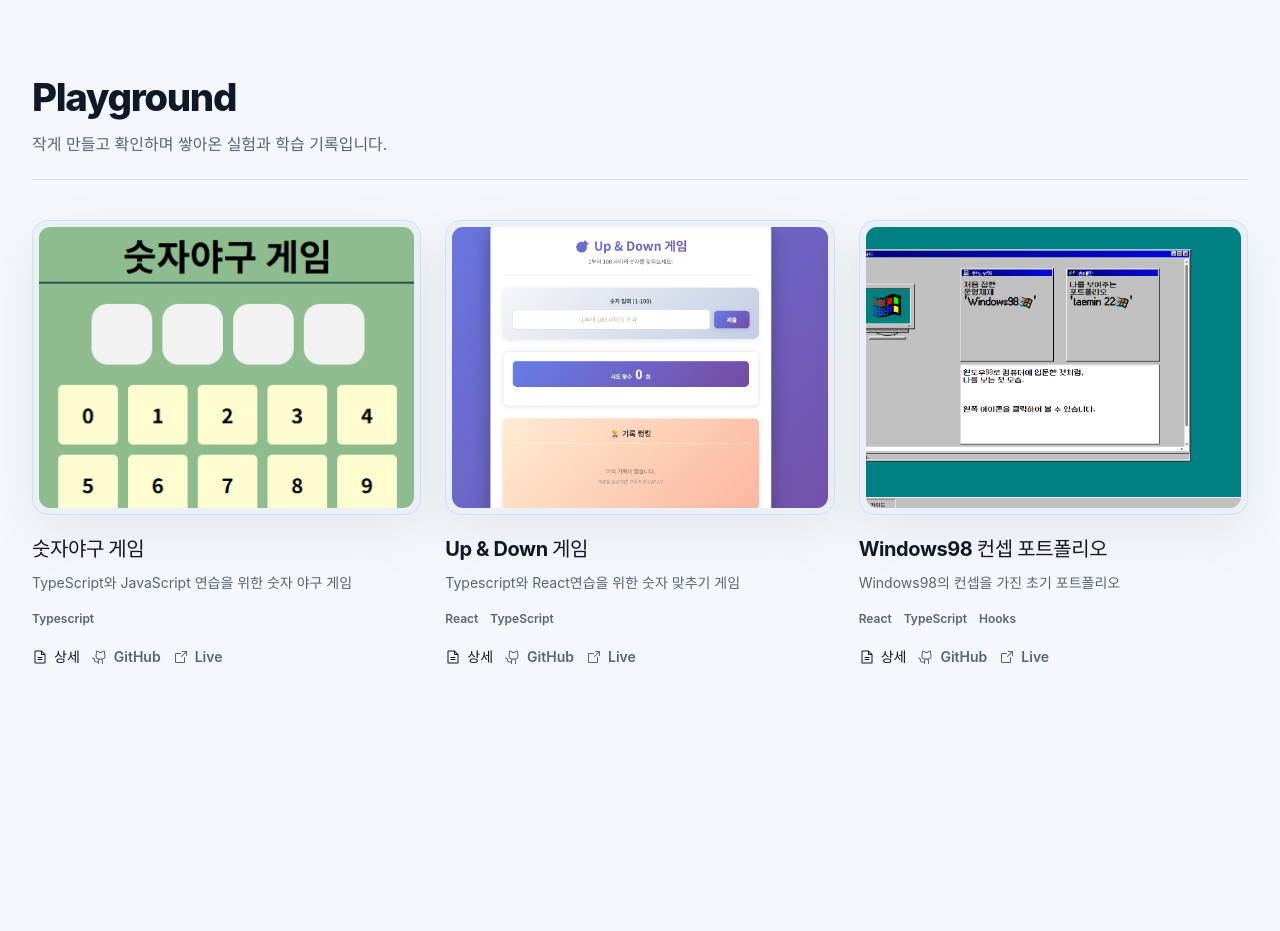
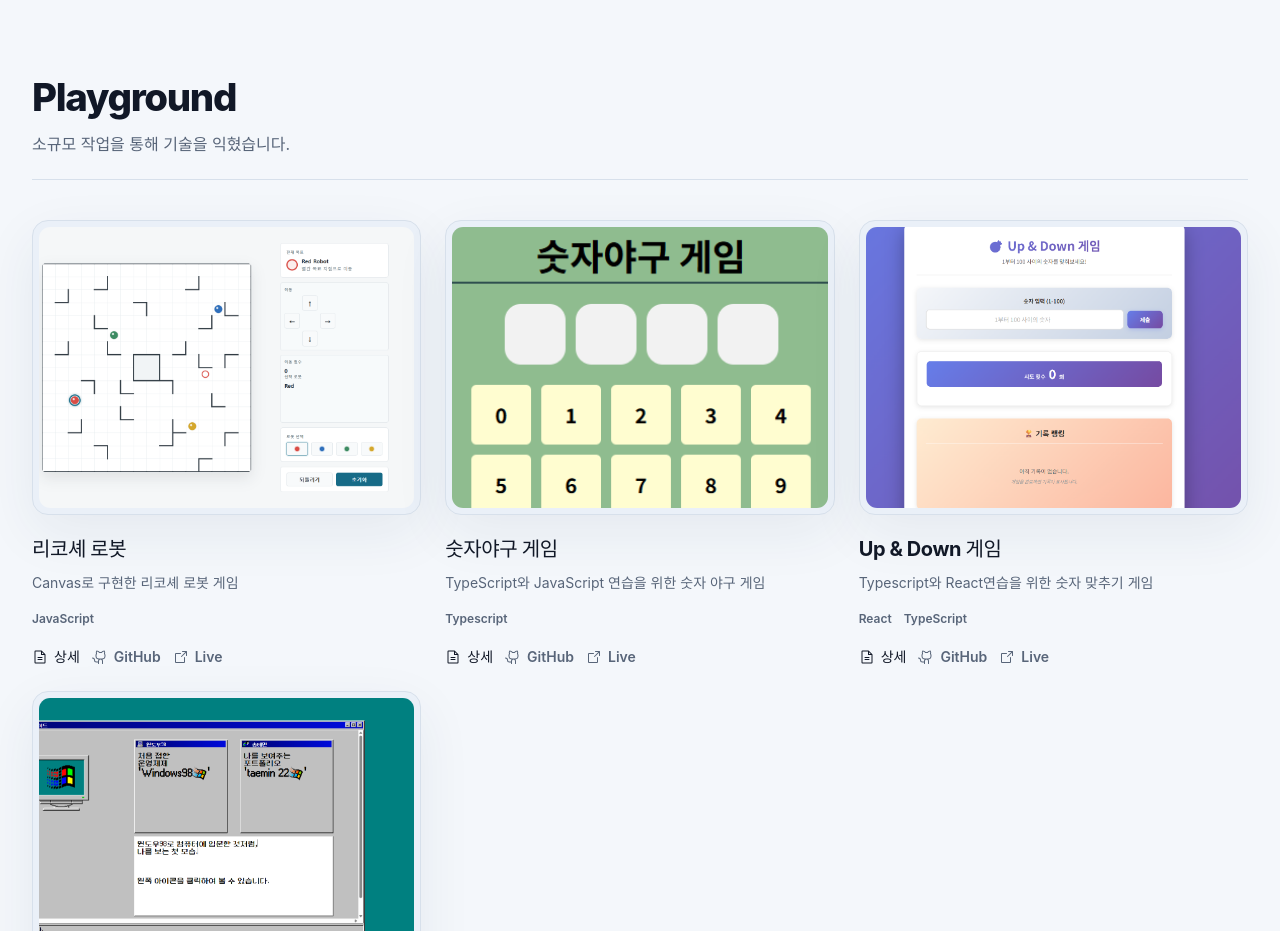
Before and after one commit to Taemin1234/mypage, a React (Vite) app: page / in a window 1280 px wide. Shown: the part 5300-6231 px from the top of the page. Before the commit the page ends 6111 px from the top, so only its background shows below. Built offline with nearby package versions, Linux system fonts and the light colour scheme.

Commit message:
내용 업데이트

```diff
--- a/src/components/Playground.tsx
+++ b/src/components/Playground.tsx
@@ -21,7 +21,7 @@ export function Playground() {
     <section className="mb-16 sm:mb-20 lg:mb-24">
       <div className="mb-8 border-b border-token pb-5 sm:mb-10">
         <h2 className="section-title">Playground</h2>
-        <p className="section-copy mt-3">작게 만들고 확인하며 쌓아온 실험과 학습 기록입니다.</p>
+        <p className="section-copy mt-3">소규모 작업을 통해 기술을 익혔습니다.</p>
       </div>
 
       <div className="flex snap-x snap-mandatory gap-5 overflow-x-auto pb-4 sm:gap-6 lg:grid lg:grid-cols-3 lg:overflow-visible lg:pb-0">
--- a/src/data/Playground.ts
+++ b/src/data/Playground.ts
@@ -53,4 +53,21 @@ export const experiments = [
       'JS 런타임 동작과 TS 타입 체크의 역할 차이를 체감하는 연습 프로젝트'
     ],
   },
+  {
+    id: 4,
+    name: '리코셰 로봇',
+    description: 'Canvas로 구현한 리코셰 로봇 게임',
+    tags: ['JavaScript'],
+    links: {
+      github: 'https://github.com/Taemin1234/richoche_robot',
+      live: 'https://taemin1234.github.io/richoche_robot/'
+    },
+    image: '/images/richoche-robot.png',
+    fullDescription: '다른 말과 벽을 이용하여 최소 횟수로 목표 색을 목표지점으로 이동하는 게임. Canvas를 활용해 그래픽 렌더링, 좌표 기반 인터랙션, 충돌 판정 및 requestAnimationFrame 기반 애니메이션 구현을 목표로 했습니다.',
+    learnings: [
+      'canvas에 그래픽 요소를 직접 랜더링',
+      '좌표 기반으로 로봇의 위치와 목표지점 설정',
+      '로봇의 이동과 충돌 판정 로직 설정',
+    ],
+  },
 ];
--- a/src/data/Projects.ts
+++ b/src/data/Projects.ts
@@ -191,7 +191,7 @@ export const projects = [
     id: 4,
     name: 'taest 매거진(AWS만료)',
     description: '에디터들이 직접 글을 발행하고 독자가 카테고리별로 탐색할 수 있는 온라인 매거진 플랫폼',
-    notice : '현재 AWS 서버 운영을 중단하여 백엔드 서버가 비활성화 되어있습니다.',
+    notice : '현재 AWS 서버 운영을 중단해 백엔드 서버가 비활성화되어있습니다.',
     tags: ['React 19', 'Next.js 15', 'Tailwind CSS', 'AWS Elastic Beanstalk', 'node.js + Express', 'MongoDB + Mongoose'],
     links: {
       detail: 'https://decisive-steam-5f0.notion.site/2b716d0d863f812eafb2fa457f71b9f3?source=copy_link',
```
Also changed, not shown: public/images/richoche-robot.png (added), 1 other file (tests, documents, lock files or other folders).
